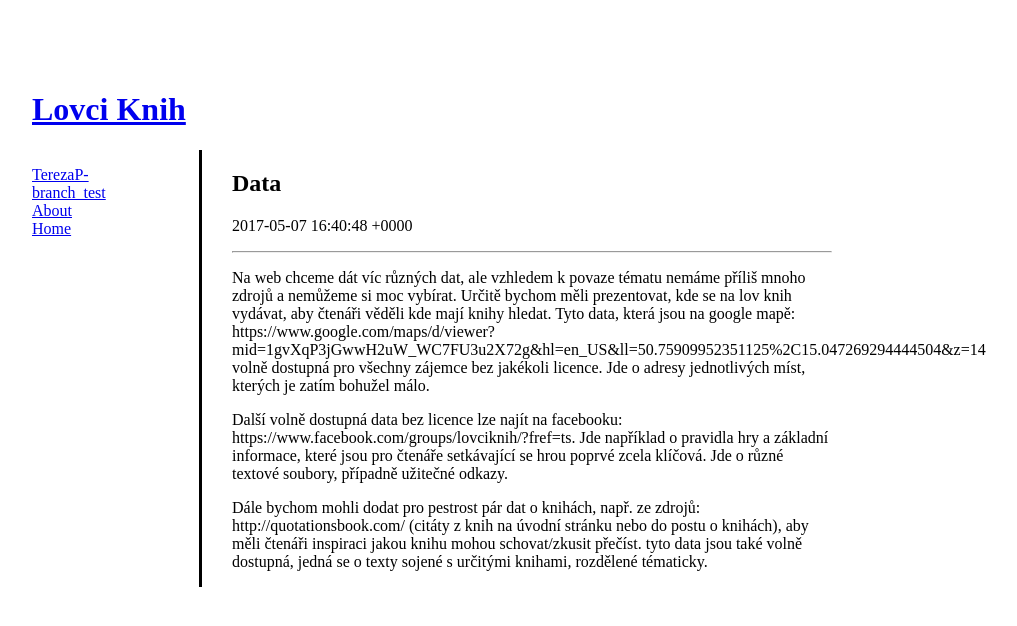
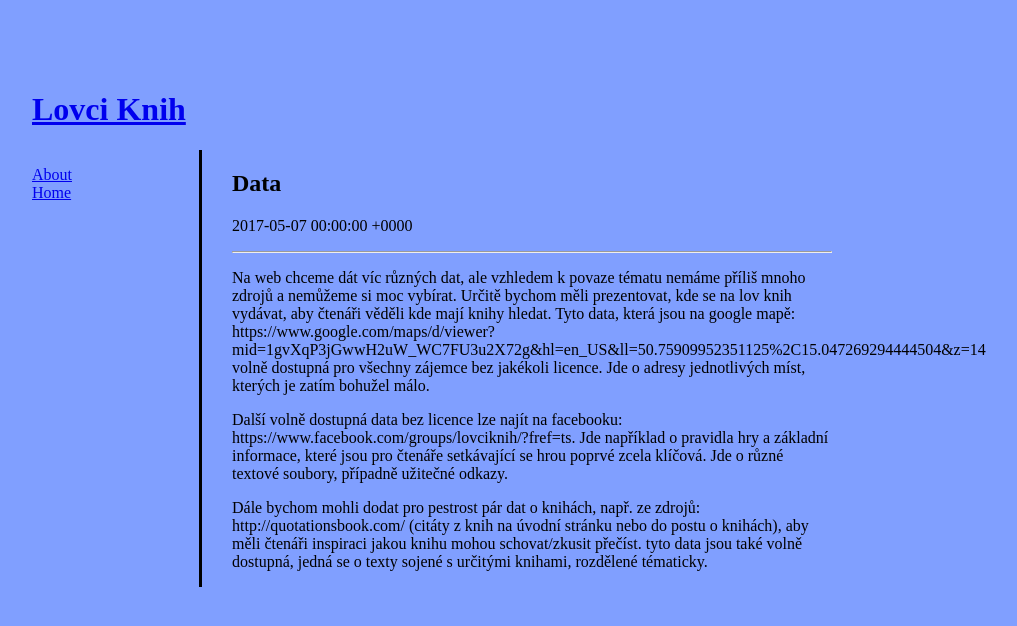
Before and after one commit to TerezaP/TerezaP.github.io, a Jekyll site: the page built from _posts/2017-05-07-data.md, in a window 1280 px wide. Shown: the top 626 px of the page, without its empty margins (208-1225 px from the left). Built offline with Jekyll 4.4.1, drawn with Linux system fonts in a browser that asks for light colours; our own code applies the rules of GitHub Pages for plain Markdown files.

Commit message:
Zmeny do ukolu NAMI
smazani branche, pridani postu o open dat, pridani modreho pozadi

```diff
--- a/TerepaP-branch_test.md
+++ b/TerepaP-branch_test.md
@@ -1,6 +1 @@
----
-layout: page
-title: TerezaP-branch_test
----
-
 Ahoj =D
--- a/_posts/2017-05-07-data.md
+++ b/_posts/2017-05-07-data.md
@@ -1,11 +1,3 @@
----
-layout: post
-title:  "Data"
-date:   2017-05-07 17:40:48 +0100
-tags:
-    - tym
-    - proc
----
 Na web chceme dát víc různých dat, ale vzhledem k povaze tématu nemáme příliš mnoho zdrojů a nemůžeme si moc vybírat. Určitě bychom měli prezentovat, kde se na lov knih vydávat, aby čtenáři věděli kde mají knihy hledat. Tyto data, která jsou na google mapě:
 https://www.google.com/maps/d/viewer?mid=1gvXqP3jGwwH2uW_WC7FU3u2X72g&hl=en_US&ll=50.75909952351125%2C15.047269294444504&z=14 volně dostupná pro všechny zájemce bez jakékoli licence. Jde o adresy jednotlivých míst, kterých je zatím bohužel málo.
 
--- a/css/style.css
+++ b/css/style.css
@@ -1,3 +1,7 @@
+body {
+	background: #809fff;
+}
+
 .wrapper {
 	margin: 50px auto;
 	max-width: 800px;
--- a/mock/structure.yml
+++ b/mock/structure.yml
@@ -4,6 +4,7 @@
 - _posts:
   - 2017-03-13-welcome-to-jekyll.md
   - 2017-03-17-another-post.md
+  - 2017-05-07-data.md
 
 - _includes:
   - menu.md
```
